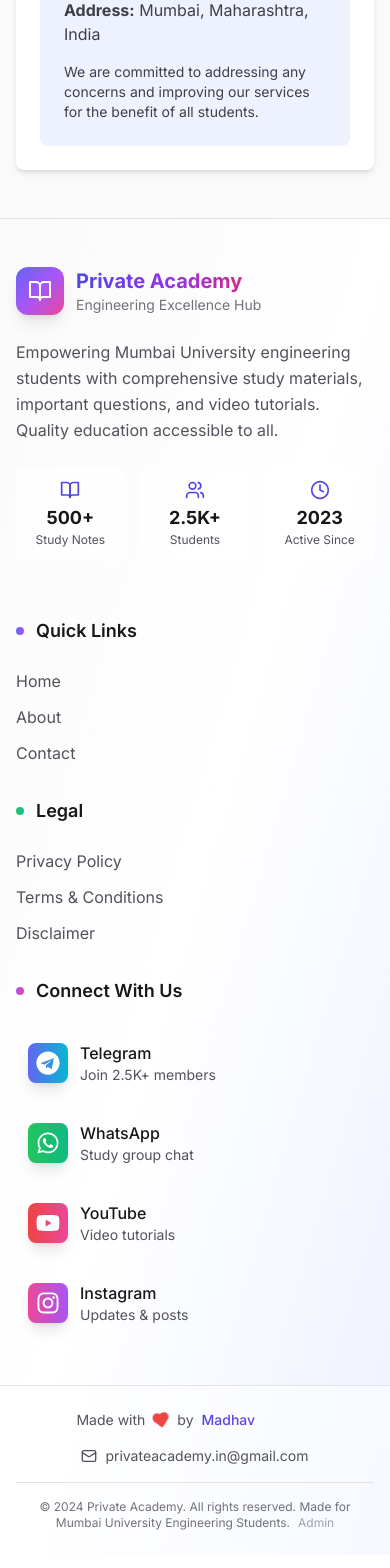
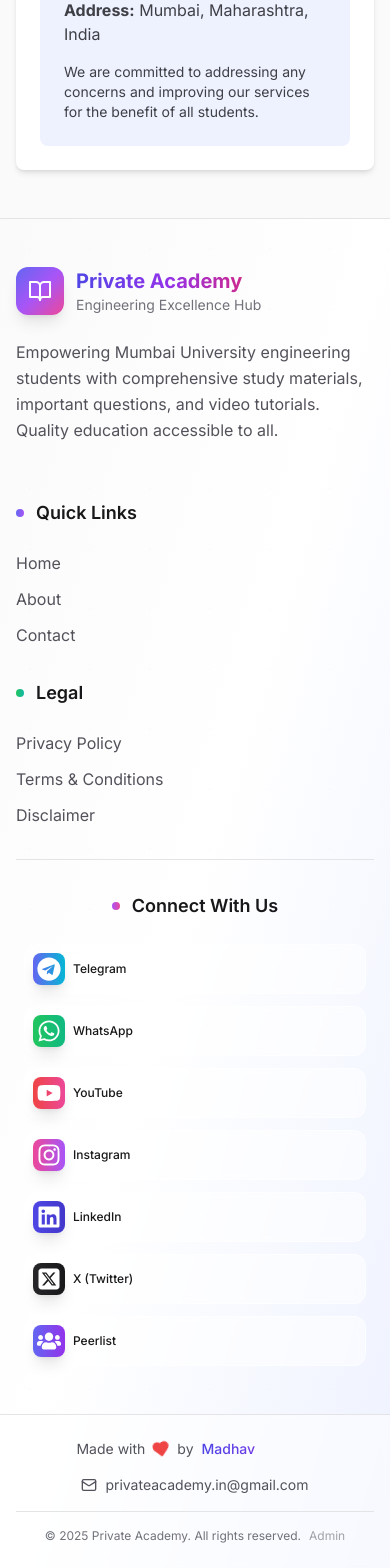
Before and after one commit to karangholap154/simple-pvt-web, a React (Vite) app: page /disclaimer in a window 390 px wide. Shown: the part 4054-5622 px from the top of the page. Built offline with nearby package versions, Linux system fonts and the light colour scheme; a web font is replaced by a local one.

Commit message:
Enhance Footer and Contact components with new social media links, update index.html SEO keywords, and add scroll functionality to Home page for improved user experience.

```diff
--- a/index.html
+++ b/index.html
@@ -15,7 +15,7 @@
     />
     <meta
       name="keywords"
-      content="Mumbai University engineering notes, study materials, question papers, computer engineering, information technology, AIML, mechanical engineering, chemical engineering, free download, video tutorials, semester notes"
+      content="Mumbai University engineering notes, study materials, question papers, computer engineering, information technology, AIML, mechanical engineering, chemical engineering, video tutorials, semester notes"
     />
     <meta name="author" content="Private Academy" />
     <meta name="robots" content="index, follow" />
--- a/src/components/Footer.tsx
+++ b/src/components/Footer.tsx
@@ -1,7 +1,8 @@
 import React, { useState, useEffect } from "react";
 import { motion, AnimatePresence } from "framer-motion";
-import { FaTelegram, FaWhatsapp, FaYoutube, FaInstagram } from "react-icons/fa";
-import { Heart, BookOpen, Users, Mail, MapPin, Clock } from "lucide-react";
+import { FaTelegram, FaWhatsapp, FaYoutube, FaInstagram, FaLinkedin, FaUsers } from "react-icons/fa";
+import { FaSquareXTwitter } from "react-icons/fa6";
+import { Heart, BookOpen, Mail, MapPin } from "lucide-react";
 import { Link } from "react-router-dom";
 
 const Footer: React.FC = () => {
@@ -53,6 +54,30 @@ const Footer: React.FC = () => {
       description: "Updates & posts",
       gradient: "from-pink-500 to-purple-500",
     },
+    {
+      name: "LinkedIn",
+      icon: <FaLinkedin size={24} />,
+      url: "https://www.linkedin.com/company/privateacademy/",
+      color: "hover:text-blue-600 hover:bg-blue-50 dark:hover:bg-blue-900/20",
+      description: "Professional network",
+      gradient: "from-blue-600 to-blue-700",
+    },
+    {
+      name: "X (Twitter)",
+      icon: <FaSquareXTwitter size={24} />,
+      url: "https://x.com/PVTAcademyEdu",
+      color: "hover:text-black hover:bg-zinc-100 dark:hover:bg-zinc-700 dark:hover:text-white",
+      description: "Latest updates",
+      gradient: "from-zinc-800 to-zinc-900",
+    },
+    {
+      name: "Peerlist",
+      icon: <FaUsers size={24} />,
+      url: "https://peerlist.io/company/privateacademy",
+      color: "hover:text-indigo-600 hover:bg-indigo-50 dark:hover:bg-indigo-900/20",
+      description: "Professional community",
+      gradient: "from-indigo-500 to-purple-600",
+    },
   ];
 
   const quickLinks = [
@@ -65,20 +90,6 @@ const Footer: React.FC = () => {
     { name: "Privacy Policy", path: "/privacy-policy" },
     { name: "Terms & Conditions", path: "/terms-conditions" },
     { name: "Disclaimer", path: "/disclaimer" },
-  ];
-
-  const stats = [
-    {
-      icon: <BookOpen className="w-5 h-5" />,
-      label: "Study Notes",
-      value: "500+",
-    },
-    { icon: <Users className="w-5 h-5" />, label: "Students", value: "2.5K+" },
-    {
-      icon: <Clock className="w-5 h-5" />,
-      label: "Active Since",
-      value: "2023",
-    },
   ];
 
   return (
@@ -96,7 +107,7 @@ const Footer: React.FC = () => {
       <div className="relative">
         {/* Main Footer Content */}
         <div className="container mx-auto px-4 py-12">
-          <div className="grid grid-cols-1 md:grid-cols-2 lg:grid-cols-5 gap-8">
+          <div className="grid grid-cols-1 md:grid-cols-2 lg:grid-cols-4 gap-8">
             {/* Brand Section */}
             <motion.div
               className="lg:col-span-2"
@@ -123,30 +134,6 @@ const Footer: React.FC = () => {
                 comprehensive study materials, important questions, and video
                 tutorials. Quality education accessible to all.
               </p>
-
-              {/* Stats */}
-              <div className="grid grid-cols-3 gap-4 mb-6">
-                {stats.map((stat, index) => (
-                  <motion.div
-                    key={stat.label}
-                    className="text-center p-3 bg-white/50 dark:bg-zinc-800/50 rounded-lg backdrop-blur-sm border border-white/50 dark:border-zinc-700/50"
-                    initial={{ opacity: 0, scale: 0.9 }}
-                    animate={{ opacity: 1, scale: 1 }}
-                    transition={{ duration: 0.3, delay: index * 0.1 }}
-                    whileHover={{ scale: 1.05 }}
-                  >
-                    <div className="text-blue-600 dark:text-blue-400 mb-1 flex justify-center">
-                      {stat.icon}
-                    </div>
-                    <div className="text-lg font-bold text-zinc-900 dark:text-white">
-                      {stat.value}
-                    </div>
-                    <div className="text-xs text-zinc-600 dark:text-zinc-400">
-                      {stat.label}
-                    </div>
-                  </motion.div>
-                ))}
-              </div>
             </motion.div>
 
             {/* Quick Links */}
@@ -196,49 +183,49 @@ const Footer: React.FC = () => {
                 ))}
               </div>
             </motion.div>
-            {/* Social Links */}
+          </div>
+
+          {/* Social Links Section - Horizontal Layout */}
           <motion.div
+            className="mt-8 pt-8 border-t border-zinc-200 dark:border-zinc-700"
             initial={{ opacity: 0, y: 20 }}
             animate={{ opacity: 1, y: 0 }}
             transition={{ duration: 0.5, delay: 0.3 }}
           >
-              <h4 className="text-lg font-semibold text-zinc-900 dark:text-white mb-6 flex items-center">
+            <h4 className="text-lg font-semibold text-zinc-900 dark:text-white mb-6 flex items-center justify-center">
               <div className="w-2 h-2 bg-gradient-to-r from-purple-500 to-pink-500 rounded-full mr-3"></div>
               Connect With Us
             </h4>
-              <div className="space-y-3">
+            <div className="grid grid-cols-1 sm:grid-cols-2 md:grid-cols-3 lg:grid-cols-4 xl:flex xl:flex-wrap xl:justify-center gap-3 sm:gap-4 px-2 xl:px-0">
               {socialLinks.map((social, index) => (
-                  <motion.div
+                <motion.a
                   key={social.name}
-                    initial={{ opacity: 0, x: -20 }}
-                    animate={{ opacity: 1, x: 0 }}
-                    transition={{ duration: 0.3, delay: 0.4 + index * 0.1 }}
-                  >
-                    <a
                   href={social.url}
                   target="_blank"
                   rel="noopener noreferrer"
-                      className={`flex items-center p-3 rounded-xl transition-all duration-300 group ${social.color} transform hover:scale-105`}
+                  className={`flex items-center p-2 sm:p-3 rounded-xl transition-all duration-300 group ${social.color} transform hover:scale-105 bg-white/50 dark:bg-zinc-800/50 backdrop-blur-sm border border-white/50 dark:border-zinc-700/50 w-full sm:w-auto xl:flex-shrink-0`}
+                  initial={{ opacity: 0, y: 10 }}
+                  animate={{ opacity: 1, y: 0 }}
+                  transition={{ duration: 0.3, delay: 0.4 + index * 0.05 }}
+                  whileHover={{ scale: 1.05 }}
                 >
                   <div
-                        className={`w-10 h-10 rounded-lg flex items-center justify-center mr-3 bg-gradient-to-r ${social.gradient} text-white shadow-lg group-hover:shadow-xl transition-shadow`}
+                    className={`w-8 h-8 sm:w-10 sm:h-10 rounded-lg flex items-center justify-center mr-2 sm:mr-3 flex-shrink-0 bg-gradient-to-r ${social.gradient} text-white shadow-lg group-hover:shadow-xl transition-shadow`}
                   >
                     {social.icon}
                   </div>
-                      <div>
-                        <div className="font-medium text-zinc-900 dark:text-white">
+                  <div className="min-w-0 flex-1 sm:flex-initial">
+                    <div className="font-medium text-zinc-900 dark:text-white text-xs sm:text-sm">
                       {social.name}
                     </div>
-                        <div className="text-sm text-zinc-600 dark:text-zinc-400">
+                    <div className="text-xs text-zinc-600 dark:text-zinc-400 hidden sm:block">
                       {social.description}
                     </div>
                   </div>
-                    </a>
-                  </motion.div>
+                </motion.a>
               ))}
             </div>
           </motion.div>
-          </div>
         </div>
 
         {/* Bottom Bar */}
@@ -307,8 +294,7 @@ const Footer: React.FC = () => {
             {/* Copyright */}
             <div className="mt-4 pt-4 border-t border-zinc-200 dark:border-zinc-700 text-center">
               <p className="text-xs text-zinc-500 dark:text-zinc-400">
-                © 2024 Private Academy. All rights reserved. Made for Mumbai
-                University Engineering Students.
+                © {new Date().getFullYear()} Private Academy. All rights reserved.
                 <a
                   href="/admin"
                   className="ml-2 text-xs text-zinc-400 dark:text-zinc-500 hover:text-blue-600 dark:hover:text-blue-400 transition-colors"
--- a/src/components/Header.tsx
+++ b/src/components/Header.tsx
@@ -33,7 +33,6 @@ const Header: React.FC = () => {
 
   const navItems = [
     { path: '/', label: 'Home' },
-    { path: '#notes', label: 'Notes', isScroll: true },
     { path: '/about', label: 'About' },
     { path: '/contact', label: 'Contact' }
   ];
--- a/src/pages/Contact.tsx
+++ b/src/pages/Contact.tsx
@@ -1,7 +1,8 @@
 import React from 'react';
 import { motion } from 'framer-motion';
-import { Mail, MapPin, MessageCircle } from 'lucide-react';
-import { FaInstagram, FaTelegram, FaWhatsapp, FaYoutube } from 'react-icons/fa';
+import { Mail, MapPin, MessageCircle, Users } from 'lucide-react';
+import { FaInstagram, FaLinkedin, FaTelegram, FaWhatsapp, FaYoutube } from 'react-icons/fa';
+import { FaSquareXTwitter } from 'react-icons/fa6';
 import SEOHead from '../components/SEOHead';
 
 const Contact: React.FC = () => {
@@ -54,6 +55,27 @@ const Contact: React.FC = () => {
       url: "https://www.youtube.com/@pvtacademy",
       color: "hover:text-red-500",
       description: "Subscribe for video tutorials and explanations"
+    },
+    {
+      name: "Peerlist",
+      icon: <Users className="w-8 h-8" />,
+      url: "https://peerlist.io/company/privateacademy",
+      color: "hover:text-purple-500",
+      description: "Connect with us on Peerlist"
+    },
+    {
+      name: "LinkedIn",
+      icon: <FaLinkedin size={32} />,
+      url: "https://www.linkedin.com/company/privateacademy/",
+      color: "hover:text-blue-600",
+      description: "Follow our company page for updates"
+    },
+    {
+      name: "X/Twitter",
+      icon: <FaSquareXTwitter size={32} />,
+      url: "https://x.com/PVTAcademyEdu",
+      color: "hover:text-black dark:hover:text-white",
+      description: "Follow us on X for latest news"
     }
   ];
 
```
Also changed, not shown: src/pages/Home.tsx (+25 -0 lines). Lines whose indentation alone changed are shown as unchanged.
